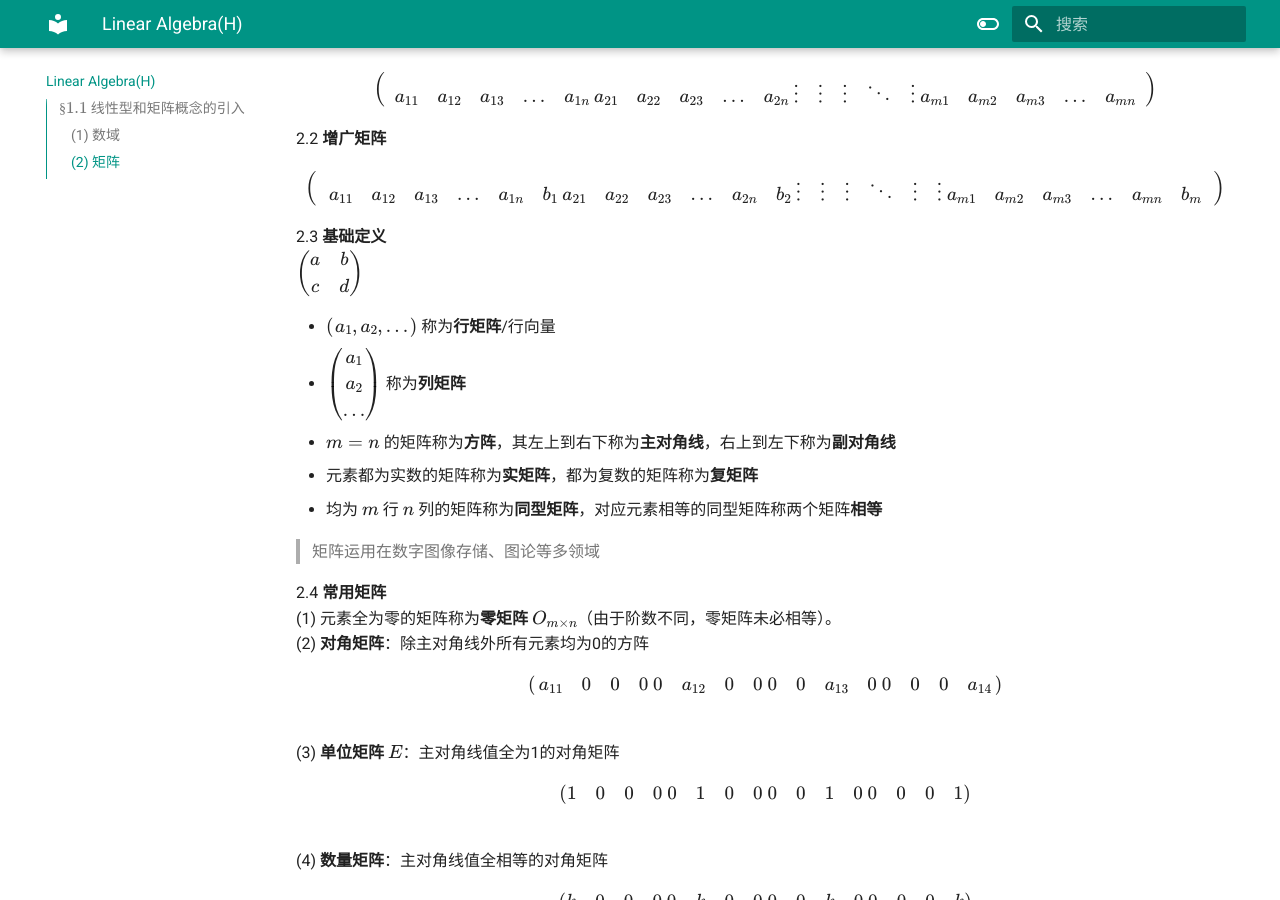
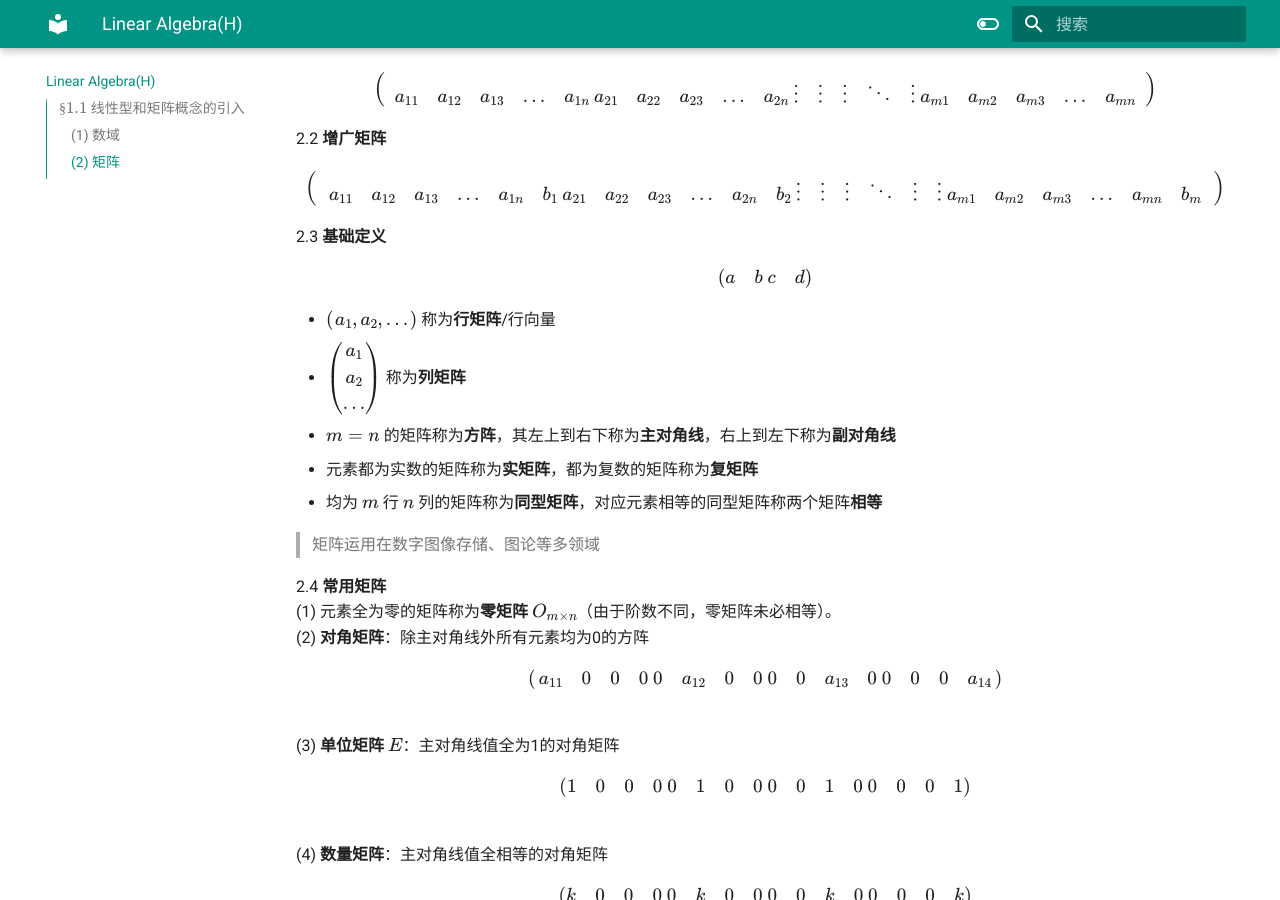
Before and after one commit to itray25/notes-web, an MkDocs documentation site: the page built from docs/Linear Algebra(H).md, in a window 1280 px wide and 900 px high, scrolled down 884 px. Built offline with MkDocs 1.6.1 and Material for MkDocs 9.7.7, drawn with Linux system fonts in a browser that asks for light colours.

Commit message:
Add files via upload

```diff
--- a/docs/Linear Algebra(H).md
+++ b/docs/Linear Algebra(H).md
@@ -59,7 +59,15 @@
 $$
 
 2.3 **基础定义**
-$\begin{pmatrix} a & b \\ c & d \end{pmatrix}$
+
+  $$
+  \begin{pmatrix}
+a & b \\
+ c & d
+\end{pmatrix}
+$$
+
+
 
 -  $\begin{pmatrix}a_{1},a_{2},\dots\end{pmatrix}$ 称为**行矩阵**/行向量
 -  $\begin{pmatrix}a_{1}\\a_{2}\\\dots\end{pmatrix}$ 称为**列矩阵**
```
